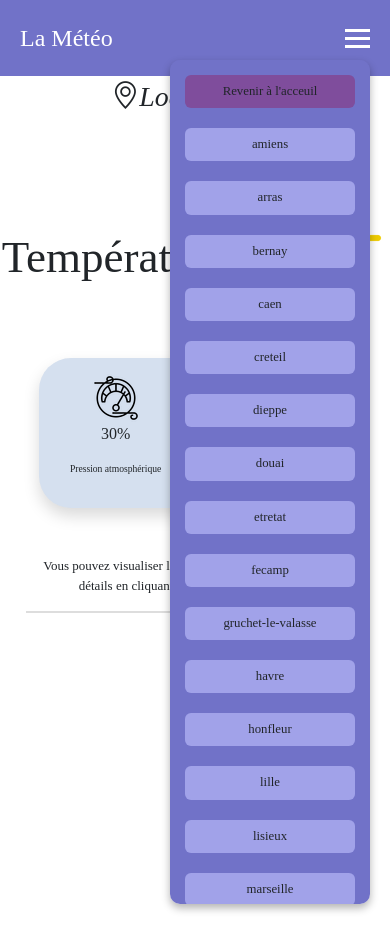
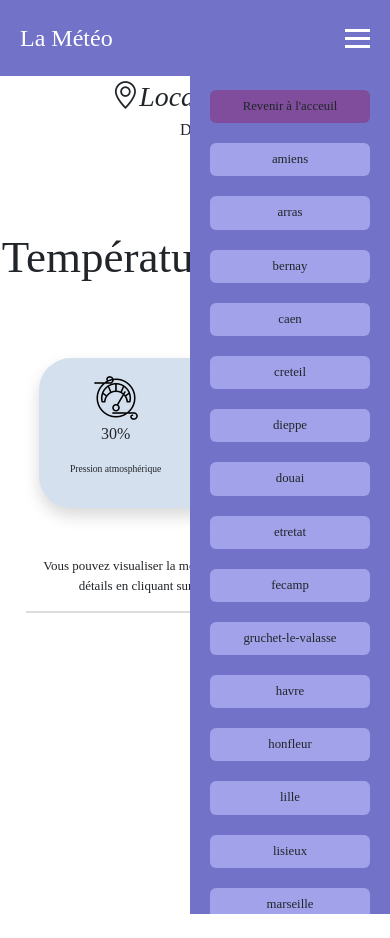
Before and after one commit to KevinLIOUST/meteo, a website: page meteo.html in a window 390 px wide. Both pictures are taken after a click on the element 357 px from the left and 38 px from the top of the page. Drawn offline with nearby package versions, Linux system fonts and the light colour scheme; no server answers; a web font is replaced by a local one.

Commit message:
Appli terminée 4 ! :)

```diff
--- a/css/Style-meteo.css
+++ b/css/Style-meteo.css
@@ -80,19 +80,16 @@ header {
 /* Version mobile : Google Pixel 8a */
 @media screen and (max-width: 768px) {
   .nav-links {
-    display: none;
     position: absolute;
-    top: 60px;
-    right: 20px;
+    top: 70px;
+    right: 0;
+    background-color: rgb(113, 114, 200);
     flex-direction: column;
-    background-color: rgb(113, 114, 200);
-    border-radius: 10px;
-    box-shadow: 0 4px 8px rgba(0, 0, 0, 0.3);
     width: 200px;
     height: 100%;
-    padding: 15px;
+    display: none;
+    padding: 20px;
     overflow-y: auto;
-    z-index: 1;
   }
 
   .nav-links.active {
```
